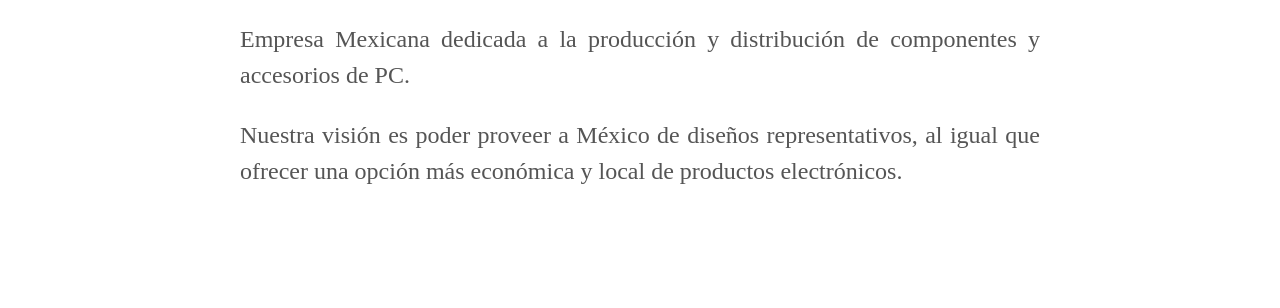
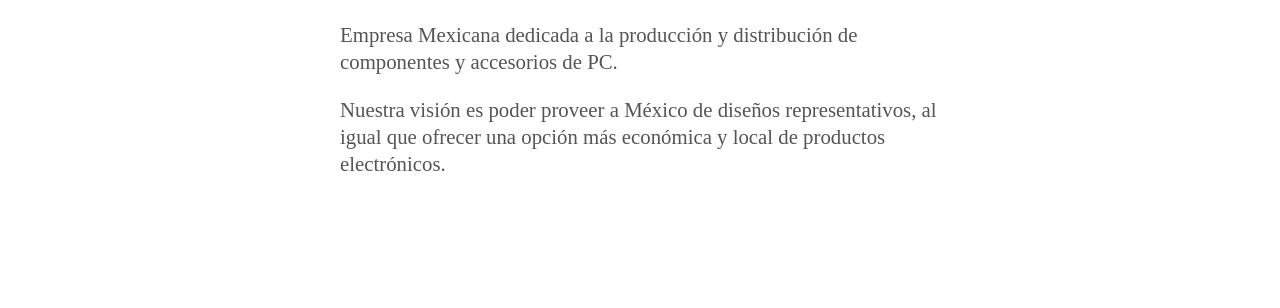
Before and after one commit to josh2468/Quetzal-Tecnology, a plain HTML site: page index.html in a window 1280 px wide. Shown: the part 305-613 px from the top of the page. Drawn offline with Linux system fonts and the light colour scheme.

Commit message:
Actualizar index.html

```diff
--- a/index.html
+++ b/index.html
@@ -26,15 +26,16 @@
 
         /* Estilo para los párrafos de introducción */
         .texto-intro {
-            font-size: 1.5rem;
-            line-height: 1.5;
-            color: #555; /* Gris oscuro para los párrafos */
+            font-size: 1.3rem;
+            line-height: 1.3; /*         Interlineado más compacto */
+            color: #555; /* Gris     oscuro para los párrafos */
             margin-bottom: 1rem;
-            max-width: 800px;
+            max-width: 600px; /* Ancho más estrecho */
             margin-left: auto;
             margin-right: auto; /* Centrado del texto */
-            text-align: justify;
+            text-align: left; /*    Evitar justificación */
         }
+
         nav {
             position: fixed;
             top: 0;
```
